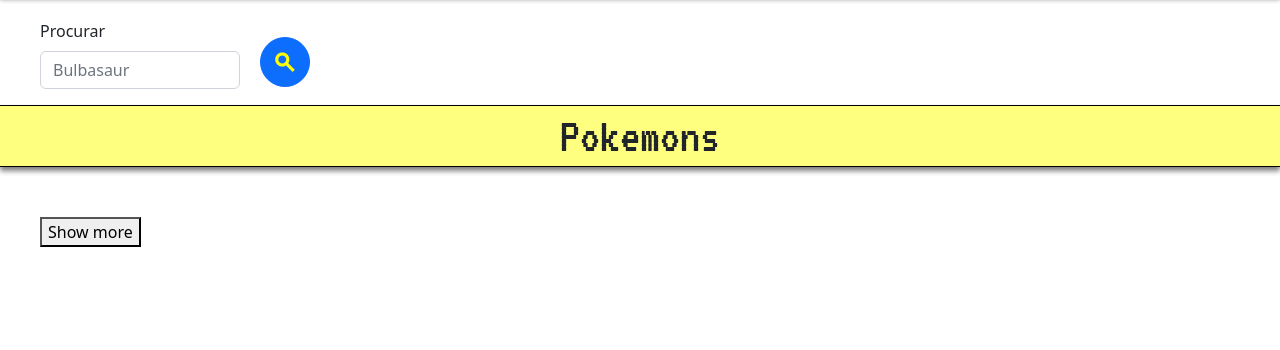
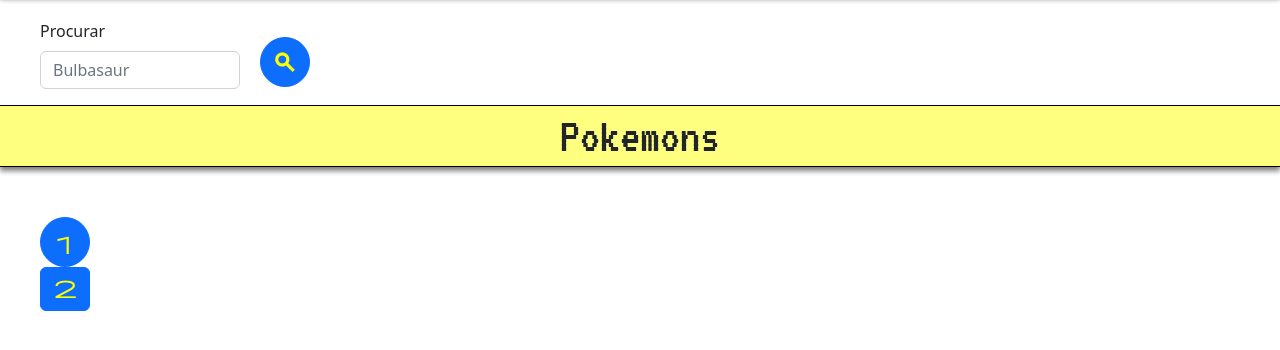
Before and after one commit to matheuspedrow/pokedex, a website built with Vite: page index.html in a window 1280 px wide. Shown: the part 140-490 px from the top of the page. Built offline with nearby package versions, Linux system fonts and the light colour scheme; no server answers.

Commit message:
Adicionado botao de paginas

```diff
--- a/index.html
+++ b/index.html
@@ -32,7 +32,12 @@
 	<main>
 		<div class="pokes"></div>
 		<div>
-			<button class="show-more">Show more</button>
+			<button type="button" class="btn btn-primary round">
+				<i class="fas fa-search"><span class="material-symbols-outlined">1</span></i>
+			</button>
+			<button type="button" class="btn btn-primary page-button">
+				<span class="material-symbols-outlined">2</span>
+			</button>
 		</div>
 	</main>
 
```
